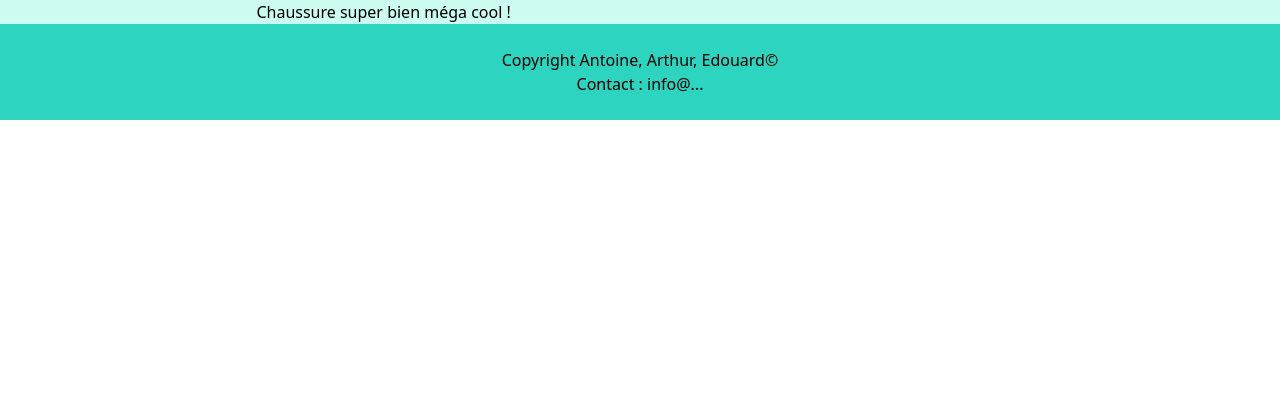
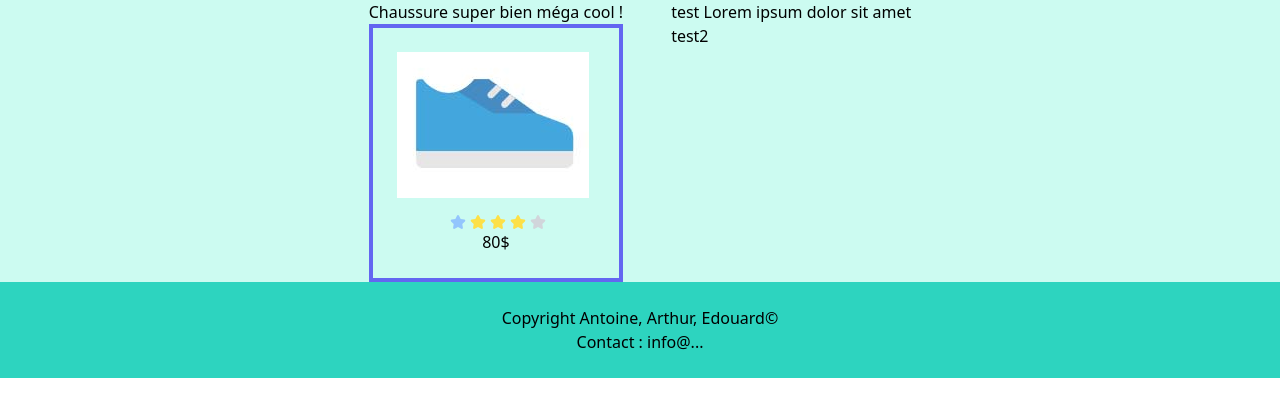
Before and after one commit to TonitoFleur/ProjetV2, a Flask app: page /annonce in a window 1280 px wide. Shown: the part 184-601 px from the top of the page. Run offline with Flask 3, Linux system fonts and the light colour scheme; some libraries are stand-ins or nearby versions.

Commit message:
Annonce Mise à jour 1

```diff
--- a/templates/annonce.html
+++ b/templates/annonce.html
@@ -1,21 +1,47 @@
 {% extends 'base.html' %}
 
 {% block content %}
+
+
 <!-- contenu de la page -->
-<section class="flex justify-around">
+<section class="flex justify-center space-x-12">
   <!-- contenu du bloc à gauche -->
   <div>
     <p>Chaussure super bien méga cool !</p>
-    <div class="border.... ">
+    <div class="border-4 border-solid border-indigo-500 p-6">
       <!-- image + etoiles + prix -->
+      <img src="./static/images/shoes.jpg">
+      <!-- etoiles -->
+      <div class="flex items-center justify-center pt-4">
+          <svg class="w-4 h-4 text-blue-300 ms-1" aria-hidden="true" xmlns="http://www.w3.org/2000/svg" fill="currentColor" viewBox="0 0 22 20">
+              <path d="M20.924 7.625a1.523 1.523 0 0 0-1.238-1.044l-5.051-.734-2.259-4.577a1.534 1.534 0 0 0-2.752 0L7.365 5.847l-5.051.734A1.535 1.535 0 0 0 1.463 9.2l3.656 3.563-.863 5.031a1.532 1.532 0 0 0 2.226 1.616L11 17.033l4.518 2.375a1.534 1.534 0 0 0 2.226-1.617l-.863-5.03L20.537 9.2a1.523 1.523 0 0 0 .387-1.575Z"/>
+          </svg>
+          <svg class="w-4 h-4 text-yellow-300 ms-1" aria-hidden="true" xmlns="http://www.w3.org/2000/svg" fill="currentColor" viewBox="0 0 22 20">
+              <path d="M20.924 7.625a1.523 1.523 0 0 0-1.238-1.044l-5.051-.734-2.259-4.577a1.534 1.534 0 0 0-2.752 0L7.365 5.847l-5.051.734A1.535 1.535 0 0 0 1.463 9.2l3.656 3.563-.863 5.031a1.532 1.532 0 0 0 2.226 1.616L11 17.033l4.518 2.375a1.534 1.534 0 0 0 2.226-1.617l-.863-5.03L20.537 9.2a1.523 1.523 0 0 0 .387-1.575Z"/>
+          </svg>
+          <svg class="w-4 h-4 text-yellow-300 ms-1" aria-hidden="true" xmlns="http://www.w3.org/2000/svg" fill="currentColor" viewBox="0 0 22 20">
+              <path d="M20.924 7.625a1.523 1.523 0 0 0-1.238-1.044l-5.051-.734-2.259-4.577a1.534 1.534 0 0 0-2.752 0L7.365 5.847l-5.051.734A1.535 1.535 0 0 0 1.463 9.2l3.656 3.563-.863 5.031a1.532 1.532 0 0 0 2.226 1.616L11 17.033l4.518 2.375a1.534 1.534 0 0 0 2.226-1.617l-.863-5.03L20.537 9.2a1.523 1.523 0 0 0 .387-1.575Z"/>
+          </svg>
+          <svg class="w-4 h-4 text-yellow-300 ms-1" aria-hidden="true" xmlns="http://www.w3.org/2000/svg" fill="currentColor" viewBox="0 0 22 20">
+              <path d="M20.924 7.625a1.523 1.523 0 0 0-1.238-1.044l-5.051-.734-2.259-4.577a1.534 1.534 0 0 0-2.752 0L7.365 5.847l-5.051.734A1.535 1.535 0 0 0 1.463 9.2l3.656 3.563-.863 5.031a1.532 1.532 0 0 0 2.226 1.616L11 17.033l4.518 2.375a1.534 1.534 0 0 0 2.226-1.617l-.863-5.03L20.537 9.2a1.523 1.523 0 0 0 .387-1.575Z"/>
+          </svg>
+          <svg class="w-4 h-4 ms-1 text-gray-300 dark:text-gray-500" aria-hidden="true" xmlns="http://www.w3.org/2000/svg" fill="currentColor" viewBox="0 0 22 20">
+              <path d="M20.924 7.625a1.523 1.523 0 0 0-1.238-1.044l-5.051-.734-2.259-4.577a1.534 1.534 0 0 0-2.752 0L7.365 5.847l-5.051.734A1.535 1.535 0 0 0 1.463 9.2l3.656 3.563-.863 5.031a1.532 1.532 0 0 0 2.226 1.616L11 17.033l4.518 2.375a1.534 1.534 0 0 0 2.226-1.617l-.863-5.03L20.537 9.2a1.523 1.523 0 0 0 .387-1.575Z"/>
+          </svg>
+      </div>
+      <!-- PRIX -->
+      <p class="text-center">80$</p>
     </div>
     <!-- 2 boutons -->
   </div>
   <!-- contenu du bloc à droite -->
   <div>
-
+    <!-- description -->
+    <p> test Lorem ipsum dolor sit amet</p>
+    <p> test2</p>
   </div>
 </section>
 
 
+
 {% endblock %}
```
Also changed, not shown: static/images/shoes.jpg (added), static/style.css (line endings or trailing spaces).
